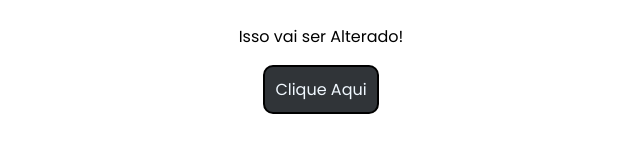
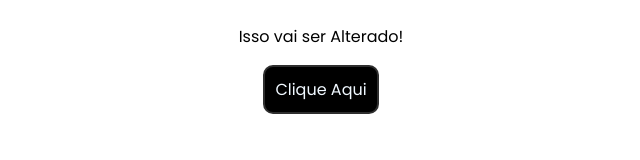
Before and after one commit to kauanmattos/AC01-InternetOla-Mundo, a plain HTML site: page index.html in a window 1280 px wide. Shown: the whole page, without its empty margins (319-959 px from the left). Drawn offline with Linux system fonts and the light colour scheme.

Commit message:
Atualização de CSS

```diff
--- a/styles.css
+++ b/styles.css
@@ -12,9 +12,9 @@
 
 .botao{
     color: aliceblue;
-    background-color: rgba(5, 10, 15, 0.828);
+    background-color: rgb(0, 0, 0);
     padding: 10px;
-    border: 2px solid black;
+    border: 2px solid rgb(46, 46, 46);
     border-radius: 10px;
     cursor: pointer;
 }
```
